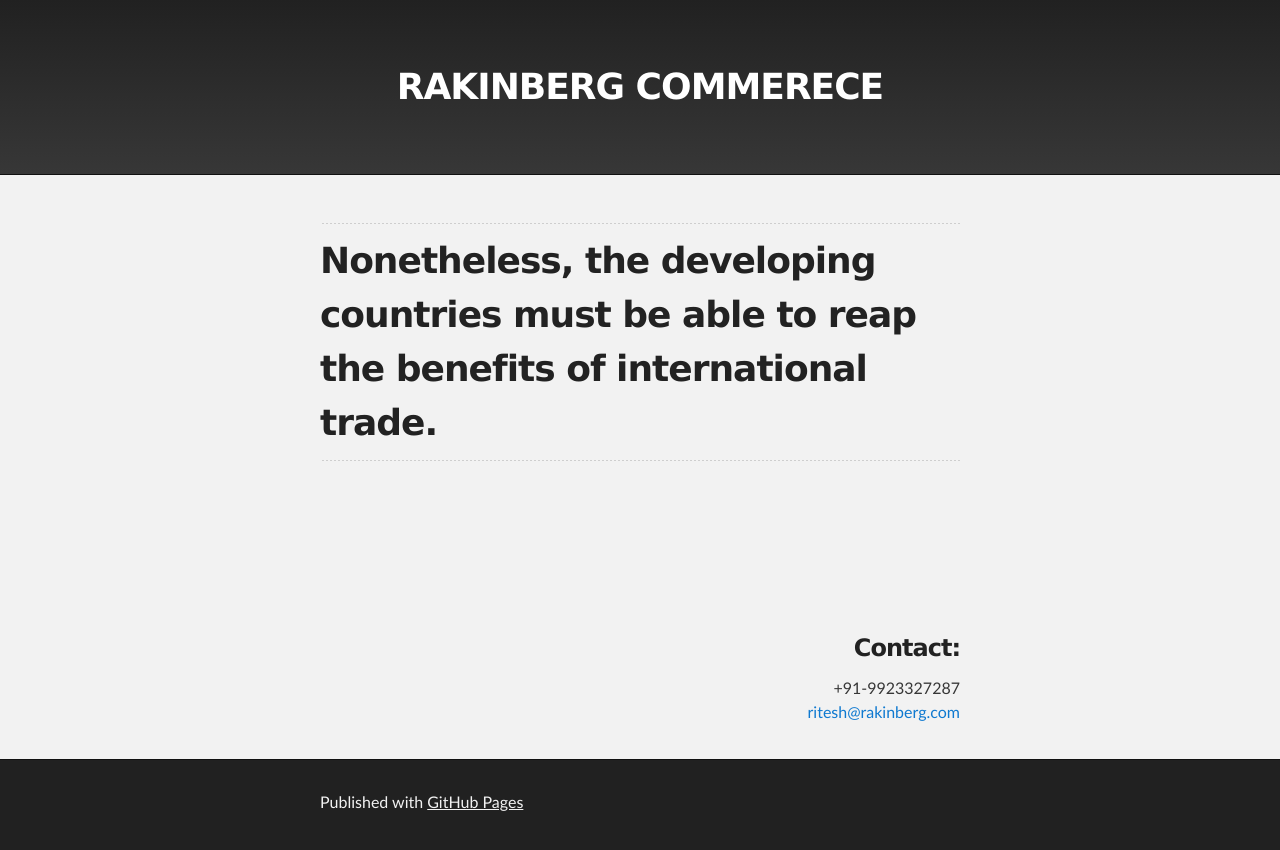
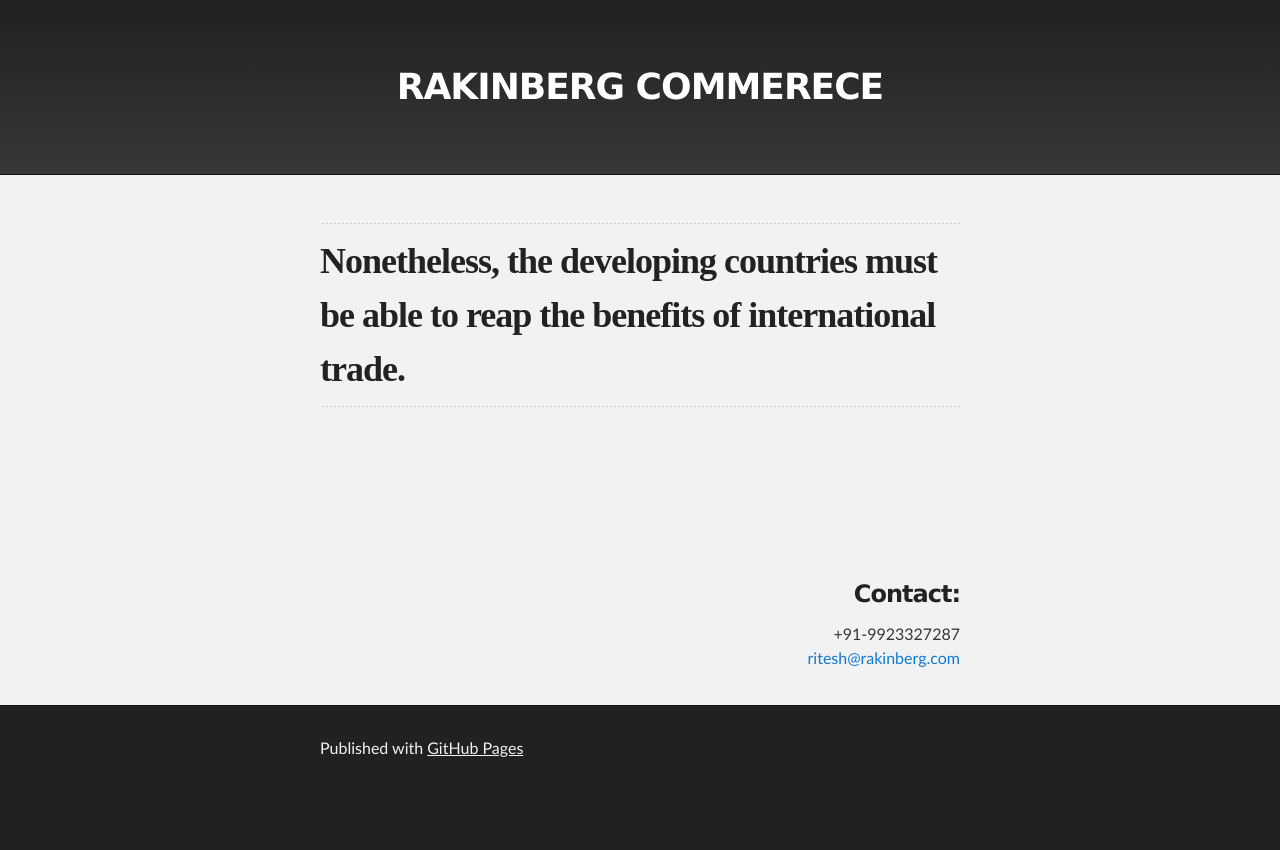
Before and after one commit to rakinberg/rakinberg.github.io, a Jekyll site: the page built from index.md, in a window 1280 px wide. Shown: the top 850 px of the page. Built offline with Jekyll 4.4.1, drawn with Linux system fonts in a browser that asks for light colours; our own code applies the rules of GitHub Pages for plain Markdown files; the repository's description, which GitHub fills in, is left out.

Commit message:
Update index.md

```diff
--- a/index.md
+++ b/index.md
@@ -1,6 +1,6 @@
 <hr>
 
-<h1 id="demo" style="text-align:left;"> Nonetheless, the developing countries must be able to reap the benefits of international trade.</h1>
+<h1 id="demo" style="text-align:left; font-family: serif;"> Nonetheless, the developing countries must be able to reap the benefits of international trade.</h1>
 
 <hr>
 
```
